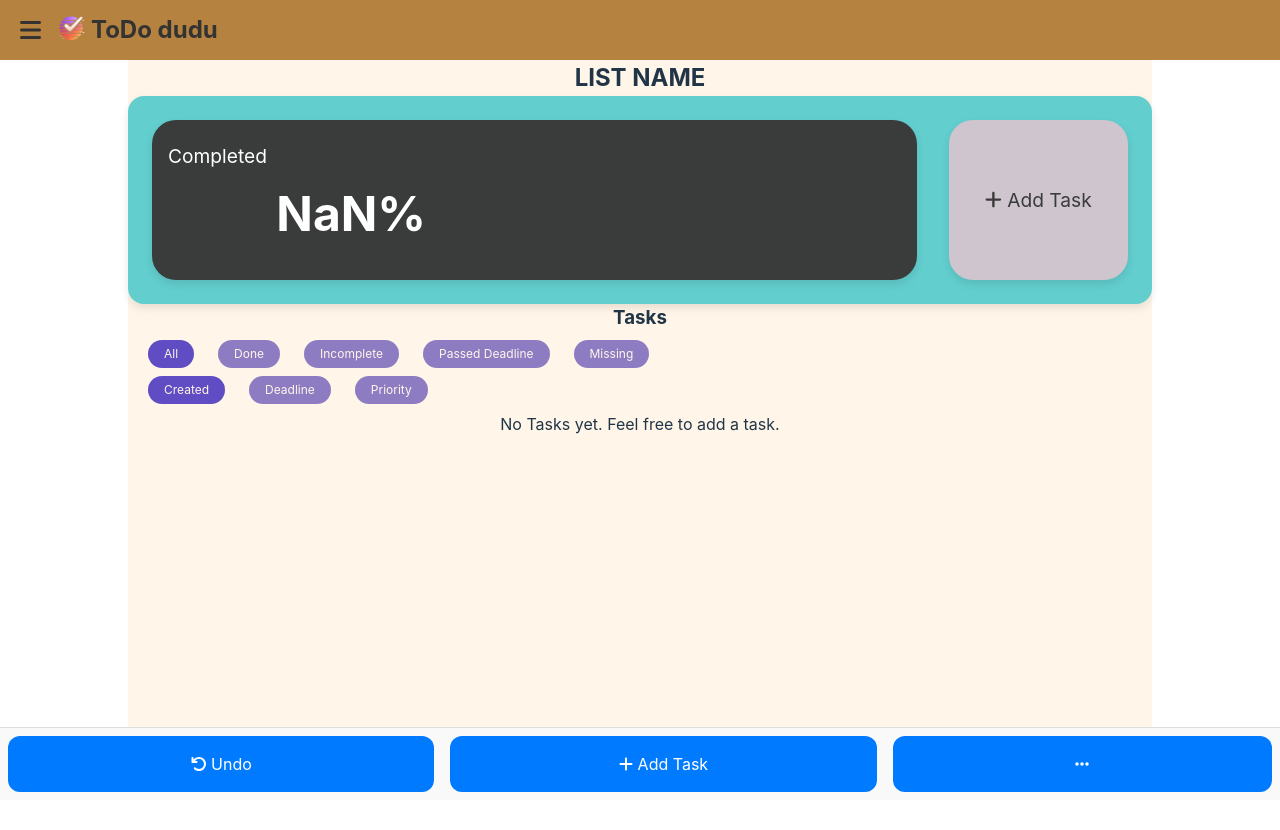
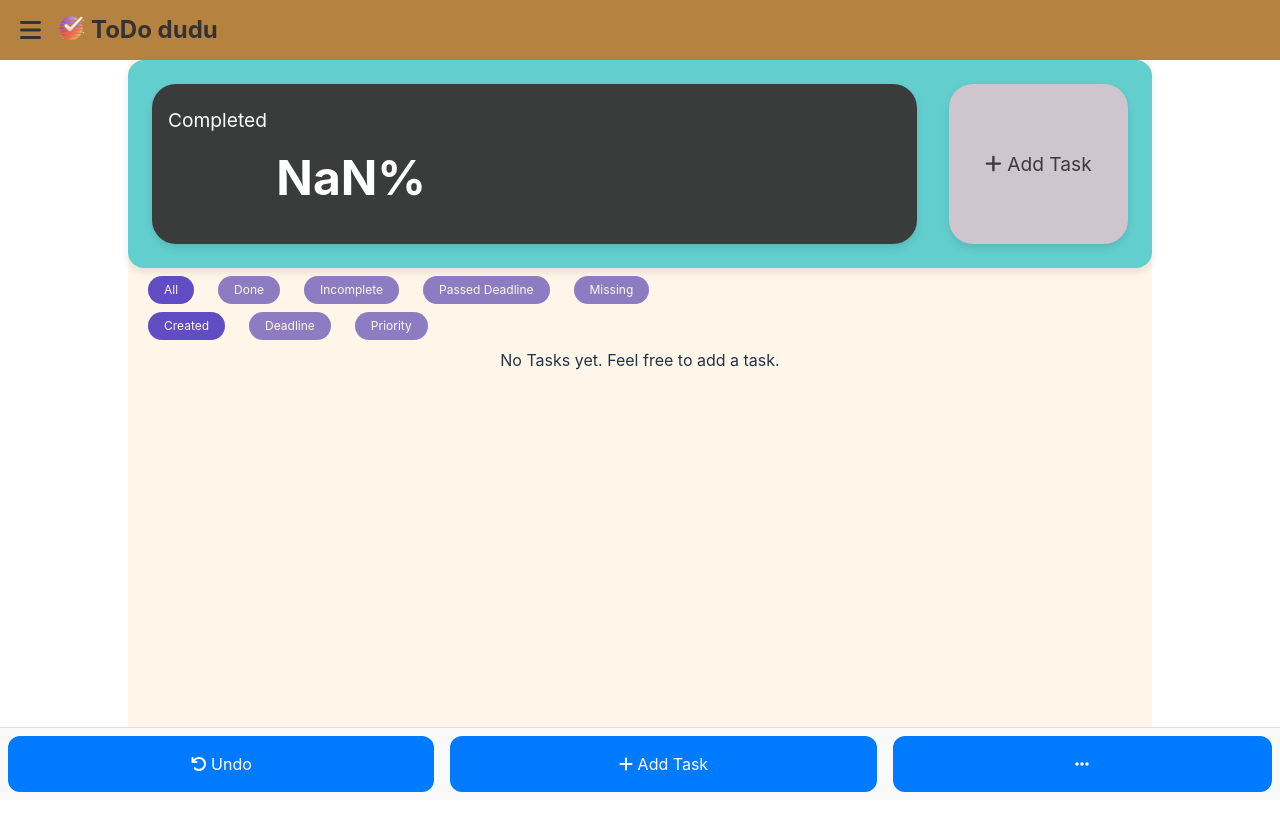
Before and after one commit to SiegfredLorelle/lexmeet-todo, a React (Vite) app: page / in a window 1280 px wide. Shown: the top 830 px of the page. Built offline with nearby package versions, Linux system fonts and the light colour scheme.

Commit message:
Fix bug where text in scrollable menu wraps

```diff
--- a/src/assets/styles/scrollable-menu.scss
+++ b/src/assets/styles/scrollable-menu.scss
@@ -17,6 +17,7 @@
   outline: 0;
   color: $white;
   transition: background-color 0.3s;
+  text-wrap: nowrap;
 }
 
 .scrollable-menu-button:hover {
--- a/src/pages/Tasks.jsx
+++ b/src/pages/Tasks.jsx
@@ -171,9 +171,9 @@ const TasksSection = ({ handleNewTask, handleEditTask, handleDeleteTask, tasks }
 
   return (
     <section className="tasks-section tasks">
-      <h2>LIST NAME</h2>
+      {/* <h2>LIST NAME</h2> */}
       <TaskSummary numCompleted={numCompleted} totalTasks={tasks.length} handleNewTask={handleNewTask}/>
-      <h3>Tasks</h3>
+      {/* <h3>Tasks</h3> */}
       <ScrollableMenu commands={filterCommands} />
       <ScrollableMenu commands={sortCommands} />
       <ul>
```
